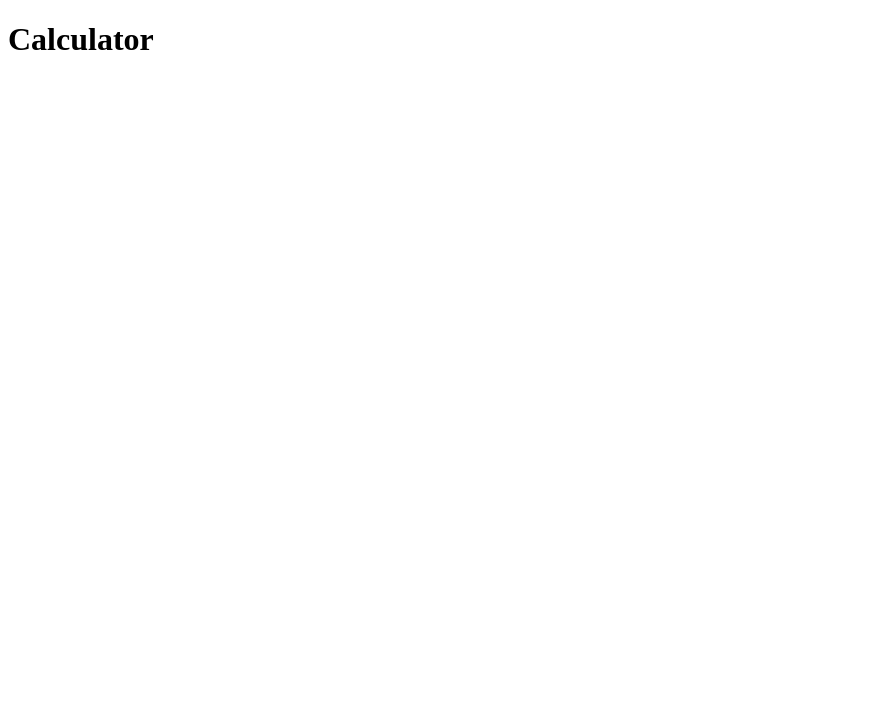
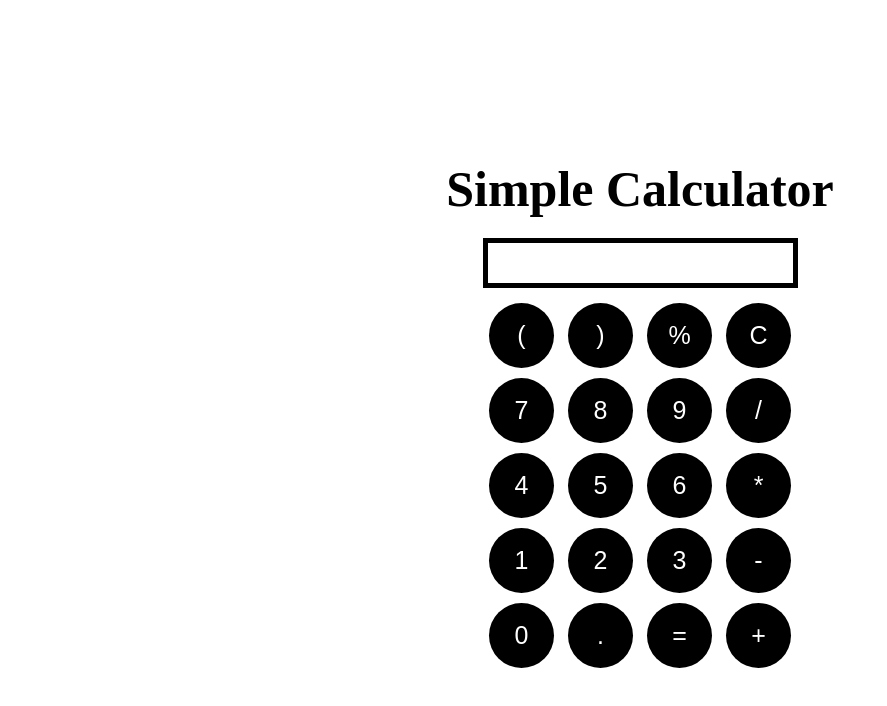
Before and after one commit to Vamshi3101/Calculator, a plain HTML site: page index.html in a window 1280 px wide. Shown: the whole page, without its empty margins (0-887 px from the left). Drawn offline with Linux system fonts and the light colour scheme.

Commit message:
Completed simplified calculator

```diff
--- a/index.html
+++ b/index.html
@@ -6,7 +6,40 @@
     <link rel="stylesheet" href="./style.css">
 </head>
 <body>
-    <h1>Calculator</h1>
+    <h1>Simple Calculator</h1>
+    <div class="flex-container">
+        <input class="inp" type="text" value="">
+        <div class="row">
+            <button class = "btn">(</button>
+            <button class = "btn">)</button>
+            <button class = "btn">%</button>
+            <button class = "btn">C</button>
+        </div>
+        <div class="row">
+            <button class = "btn">7</button>
+            <button class = "btn">8</button>
+            <button class = "btn">9</button>
+            <button class = "btn">/</button>
+        </div>
+        <div class="row">
+            <button class = "btn">4</button>
+            <button class = "btn">5</button>
+            <button class = "btn">6</button>
+            <button class = "btn">*</button>
+        </div>
+        <div class="row">
+            <button class = "btn">1</button>
+            <button class = "btn">2</button>
+            <button class = "btn">3</button>
+            <button class = "btn">-</button>
+        </div>
+        <div class="row">
+            <button class = "btn">0</button>
+            <button class = "btn">.</button>
+            <button class = "btn">=</button>
+            <button class = "btn">+</button>
+        </div>
+    </div>
     <script src="./index.js"></script>
 </body>
 </html>
--- a/index.js
+++ b/index.js
@@ -0,0 +1,19 @@
+var string = "";
+const li = document.querySelectorAll(".btn");
+for(var i = 0;i<li.length;i++){
+    li[i].addEventListener("click",function(){
+        var k = (this.innerHTML);
+        if(k==='=')
+        {
+            try{
+                string = eval(string);
+            }
+            catch(error){
+                string = "Undefined";
+            }
+        }
+        else if(k==='C')string = "";
+        else string+=k;
+        document.querySelector(".inp").value = string;
+    })
+}
--- a/style.css
+++ b/style.css
@@ -0,0 +1,35 @@
+*{
+    margin: 0;
+    padding: 0;
+}
+h1{
+    text-align: center;
+    margin: 10px 0 10px;
+    font-size: 50px;
+    margin-top: 20vh;
+}
+.flex-container{
+    display: flex;
+    flex-direction: column;
+    align-items: center;
+}
+.btn{
+    cursor: pointer;
+    width: 65px;
+    height: 65px;
+    padding: 10px;
+    font-size: 25px;
+    border-style: none;
+    margin: 5px;
+    border-radius: 50%;
+    color: white;
+    background-color: black;
+}
+.inp{
+    margin:10px 0;
+    width: 300px;
+    height: 40px;
+    font-size: 30px;
+    border: 5px solid black;
+    padding-left: 5px;
+}
```
